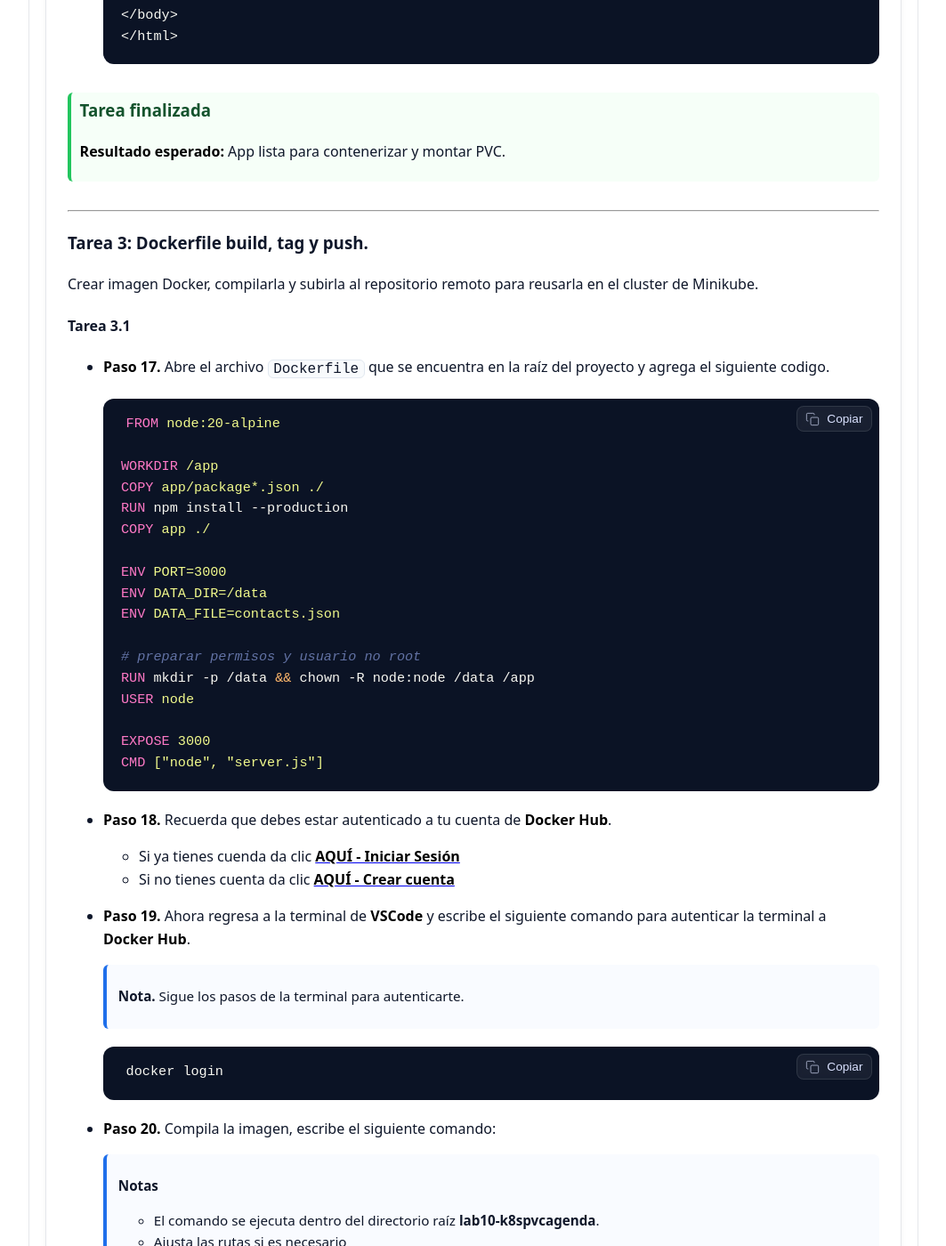
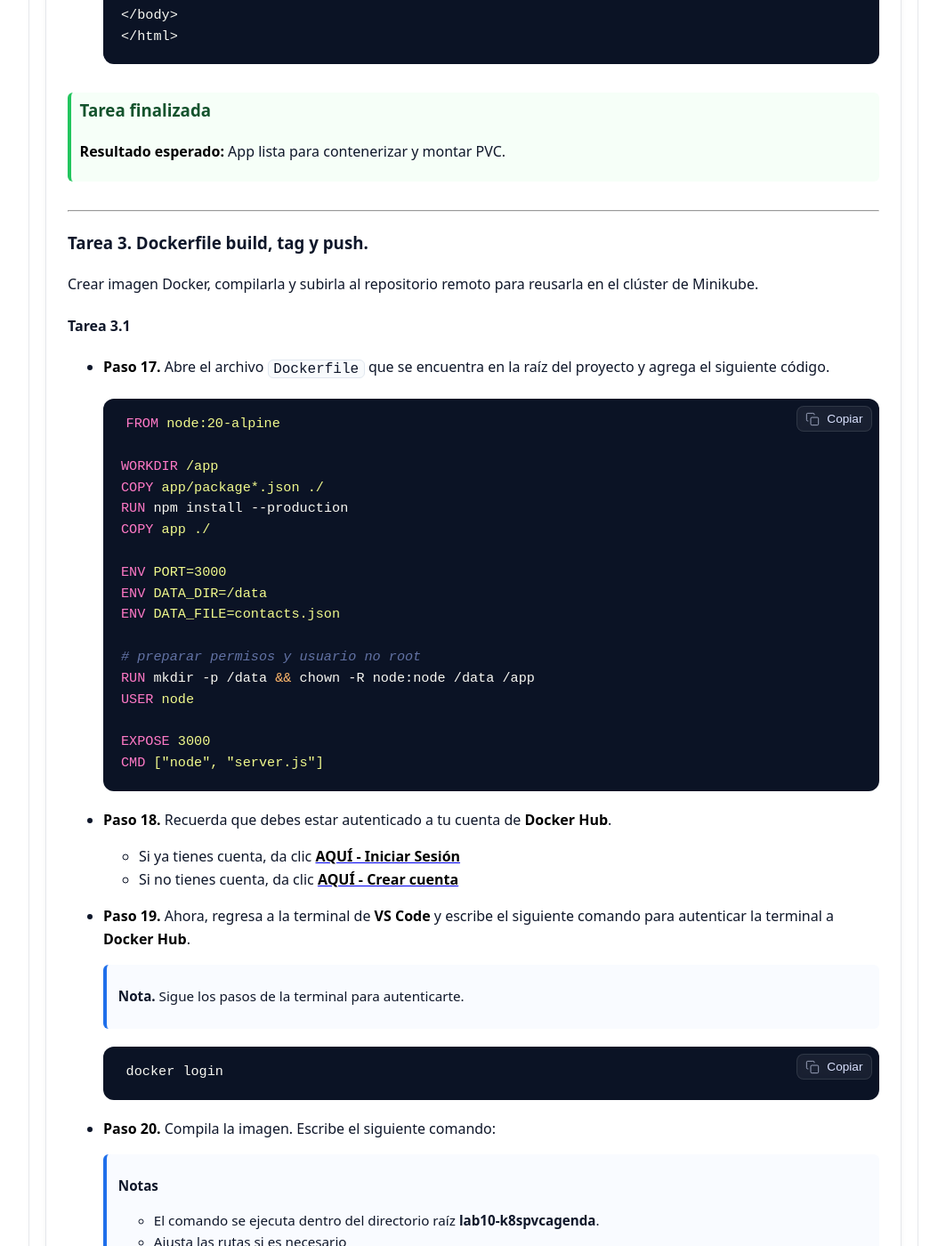
Before and after one commit to Netec-Mx/DOCK_KUB_V2, a Jekyll site: the page built from labs/capitulo10/lab10.md, in a window 1280 px wide and 1400 px high, scrolled down 9590 px. Shown: the whole window at 89% size, without its empty margins (108-1171 px from the left). Built offline with Jekyll 4.4.1, drawn with Linux system fonts in a browser that asks for light colours; some of the changed text lies outside the part shown.

Commit message:
Update lab10.md

````diff
--- a/labs/capitulo10/lab10.md
+++ b/labs/capitulo10/lab10.md
@@ -13,7 +13,7 @@
   - Terminal **Git Bash** dentro de VS Code
   - Conocimientos básicos de Node.js, Docker y Kubernetes
 introduction:
-  Un **PersistentVolume (PV)** representa almacenamiento físico (disco local/nube). Un **PersistentVolumeClaim (PVC)** es la **solicitud** de almacenamiento por parte de una app. Cuando montas un PVC en un Pod, los datos sobreviven a reinicios, reprogramaciones y actualizaciones de imagen. Convertiremos la **agenda efímera** parecida a la de la Práctica 1 en una **agenda persistente**, más cercana a producción.
+  Un **PersistentVolume (PV)** representa almacenamiento físico (disco local/nube). Un **PersistentVolumeClaim (PVC)** es la **solicitud** de almacenamiento por parte de una app. Cuando montas un PVC en un pod, los datos sobreviven a reinicios, reprogramaciones y actualizaciones de imagen. Convertiremos la **agenda efímera** parecida a la de la Práctica 1 en una **agenda persistente**, más cercana a producción.
 slug: lab10
 lab_number: 10
 final_result: >
@@ -26,7 +26,7 @@
 references:
   - text: Persistent Volumes & Claims
     url: https://kubernetes.io/docs/concepts/storage/persistent-volumes/
-  - text: Volumes en Pods
+  - text: Volumes en pods
     url: https://kubernetes.io/docs/concepts/storage/volumes/
   - text: Probes (liveness/readiness)
     url: https://kubernetes.io/docs/tasks/configure-pod-container/configure-liveness-readiness-startup-probes/
@@ -40,7 +40,7 @@
 
 ---
 
-### Tarea 1: Crear la estructura del proyecto
+### Tarea 1. Crear la estructura del proyecto
 
 Organizar carpetas para separar el código de la app y los manifiestos de Kubernetes. Esto facilita el mantenimiento, la depuración y el control de versiones.
 
@@ -50,7 +50,7 @@
 
 - **Paso 2.** Abre el **`Visual Studio Code`** lo puedes encontrar en el **Escritorio** del ambiente o puedes buscarlo en las aplicaciones de Windows.
 
-- **Paso 3.** Una vez abierto **VSCode** da clic en el icono de la imagen para abrir la terminal, se encuentra en la parte superior derecha.
+- **Paso 3.** Una vez abierto **VS Code** da clic en el icono de la imagen para abrir la terminal, se encuentra en la parte superior derecha.
 
   ![micint]({{ page.images_base | relative_url }}/18.png)
 
@@ -58,7 +58,7 @@
 
   ![micint]({{ page.images_base | relative_url }}/19.png)
 
-- **Paso 5.** Asegurate de estar dentro de la carpeta del curso llamada **dockerlabs** en la terminal de **VSCode**:
+- **Paso 5.** Asegúrate de estar dentro de la carpeta del curso llamada **dockerlabs** en la terminal de **VS Code**:
 
   > **Nota.** Si te quedaste en el directorio de una práctica, usa **`cd ..`** para volver a la raíz de laboratorios.
   {: .lab-note .info .compact}
@@ -74,7 +74,7 @@
   mkdir lab10-k8spvcagenda && cd lab10-k8spvcagenda
   ```
 
-- **Paso 7.** Valida en el **Explorador** de archivos dentro de VSCode que se haya creado el directorio:
+- **Paso 7.** Valida en el **Explorador** de archivos dentro de VS Code que se haya creado el directorio:
 
   > **Nota.** Trabajar en VS Code permite editar y versionar cómodamente. **Git Bash** brinda compatibilidad con comandos POSIX.
   {: .lab-note .info .compact}
@@ -167,7 +167,7 @@
 
 ---
 
-### Tarea 2: Implementar la Agenda (API + UI) con persistencia a archivo
+### Tarea 2. Implementar la agenda (API + UI) con persistencia a archivo
 
 Construirás una API Express (endpoints CRUD mínimos) y una UI simple. Los datos se guardan en **`/data/contacts.json`** para luego montar un PVC.
 
@@ -193,7 +193,7 @@
   }
   ```
 
-- **Paso 15.** Abre el archivo `app/server.js` y agrega el siguiente bloque de codigo para la logica de la aplicación.
+- **Paso 15.** Abre el archivo `app/server.js` y agrega el siguiente bloque de código para la lógica de la aplicación.
 
   > **Nota.** El archivo **`/data/contacts.json`** es el punto de persistencia donde montaremos el PVC.
   {: .lab-note .info .compact}
@@ -272,7 +272,7 @@
   });
   ```
 
-- **Paso 16.** Dentro del archivo `app/public/index.html` agrega el codigo para la pagina web y estilos sencillos.
+- **Paso 16.** Dentro del archivo `app/public/index.html` agrega el código para la página web y estilos sencillos.
 
   > **Nota.** UI mínima para **crear/listar/eliminar**. Perfecta para verificar persistencia fácilmente.
   {: .lab-note .info .compact}
@@ -359,13 +359,13 @@
 
 ---
 
-### Tarea 3: Dockerfile build, tag y push.
+### Tarea 3. Dockerfile build, tag y push.
 
-Crear imagen Docker, compilarla y subirla al repositorio remoto para reusarla en el cluster de Minikube.
+Crear imagen Docker, compilarla y subirla al repositorio remoto para reusarla en el clúster de Minikube.
 
 #### Tarea 3.1
 
-- **Paso 17.** Abre el archivo `Dockerfile` que se encuentra en la raíz del proyecto y agrega el siguiente codigo.
+- **Paso 17.** Abre el archivo `Dockerfile` que se encuentra en la raíz del proyecto y agrega el siguiente código.
 
   ```dockerfile
   FROM node:20-alpine
@@ -389,10 +389,10 @@
 
 - **Paso 18.** Recuerda que debes estar autenticado a tu cuenta de **Docker Hub**.
 
-  - Si ya tienes cuenda da clic [**AQUÍ - Iniciar Sesión**](https://login.docker.com/u/login/identifier?state=hKFo2SB1QXpUSzVVc3ZDYTAzQzlkWlFoYk9LWnlLZ1VOMzNnU6Fur3VuaXZlcnNhbC1sb2dpbqN0aWTZIGx0SFpVWDNQTzNPaFZlT1FxVDlWZUpzdWUya09FaWtjo2NpZNkgbHZlOUdHbDhKdFNVcm5lUTFFVnVDMGxiakhkaTluYjk)
-  - Si no tienes cuenta da clic [**AQUÍ - Crear cuenta**](https://app.docker.com/signup?_gl=1*1ugpfey*_gcl_au*OTcyNTkxNjkyLjE3NTc2MDY4MTU.*_ga*MTQxMjc1NjI4My4xNzU3NjA2ODE1*_ga_XJWPQMJYHQ*czE3NTc2MTE1NTQkbzIkZzEkdDE3NTc2MTE1NTQkajYwJGwwJGgw)
+  - Si ya tienes cuenta, da clic [**AQUÍ - Iniciar Sesión**](https://login.docker.com/u/login/identifier?state=hKFo2SB1QXpUSzVVc3ZDYTAzQzlkWlFoYk9LWnlLZ1VOMzNnU6Fur3VuaXZlcnNhbC1sb2dpbqN0aWTZIGx0SFpVWDNQTzNPaFZlT1FxVDlWZUpzdWUya09FaWtjo2NpZNkgbHZlOUdHbDhKdFNVcm5lUTFFVnVDMGxiakhkaTluYjk)
+  - Si no tienes cuenta, da clic [**AQUÍ - Crear cuenta**](https://app.docker.com/signup?_gl=1*1ugpfey*_gcl_au*OTcyNTkxNjkyLjE3NTc2MDY4MTU.*_ga*MTQxMjc1NjI4My4xNzU3NjA2ODE1*_ga_XJWPQMJYHQ*czE3NTc2MTE1NTQkbzIkZzEkdDE3NTc2MTE1NTQkajYwJGwwJGgw)
 
-- **Paso 19.** Ahora regresa a la terminal de **VSCode** y escribe el siguiente comando para autenticar la terminal a **Docker Hub**.
+- **Paso 19.** Ahora, regresa a la terminal de **VS Code** y escribe el siguiente comando para autenticar la terminal a **Docker Hub**.
 
   > **Nota.** Sigue los pasos de la terminal para autenticarte.
   {: .lab-note .info .compact}
@@ -401,7 +401,7 @@
   docker login
   ```
 
-- **Paso 20.** Compila la imagen, escribe el siguiente comando:
+- **Paso 20.** Compila la imagen. Escribe el siguiente comando:
 
   > **Notas**
   - El comando se ejecuta dentro del directorio raíz **lab10-k8spvcagenda**.
@@ -444,7 +444,7 @@
 
 ---
 
-### Tarea 4: Namespace y PVC (almacenamiento persistente)
+### Tarea 4. Namespace y PVC (almacenamiento persistente)
 
 Crearás un namespace para aislar recursos y un PVC que solicitará **1Gi** en modo `ReadWriteOnce`.
 
@@ -473,7 +473,7 @@
   minikube start
   ```
 
-- **Paso 25.** Ahora aplica el manifiesto de la configuración del namespace.
+- **Paso 25.** Ahora, aplica el manifiesto de la configuración del namespace.
 
   ```bash
   kubectl apply -f k8s/namespace.yaml
@@ -503,7 +503,7 @@
     volumeMode: Filesystem
   ```
 
-- **Paso 28.** Ahora aplica el manifiesto de la configuración del namespace.
+- **Paso 28.** Ahora, aplica el manifiesto de la configuración del namespace.
 
   ```bash
   kubectl apply -f k8s/pvc.yaml
@@ -641,9 +641,9 @@
 
 ---
 
-### Tarea 6: Service (NodePort), pruebas funcionales y persistencia
+### Tarea 6. Service (NodePort), pruebas funcionales y persistencia
 
-Exponer la app con un **Service NodePort** y demostrar que los datos **persisten** tras reiniciar el Pod.
+Exponer la app con un **Service NodePort** y demostrar que los datos **persisten** tras reiniciar el pod.
 
 #### Tarea 6.1
 
@@ -739,13 +739,13 @@
 
 ---
 
-### Tarea 7: Rolling update de la imagen sin perder datos
+### Tarea 7. Rolling update de la imagen sin perder datos
 
 Simular una actualización de la app (cambio visual menor) y realizar un **rolling update** para confirmar que los datos permanecen intactos en el PVC.
 
 #### Tarea 7.1
 
-- **Paso 44.** En el archivo `app/public/index.html` reemplaza todo el codigo existente por este nuevo.
+- **Paso 44.** En el archivo `app/public/index.html` reemplaza todo el código existente por este nuevo.
 
   > **Notas**
   - Cambios de estilos en los titulos, botones (Simula una nueva versión)
@@ -897,13 +897,13 @@
 
 ---
 
-### Tarea 8: Limpieza de recursos
+### Tarea 8. Limpieza de recursos
 
 Siempre es importante detener y eliminar recursos creados que no se usaran.
 
-#### Tarea 18.1
+#### Tarea 8.1
 
-- **Paso 52.** Ejecuta el siguiente comando que limpiara todo lo creado en el cluster.
+- **Paso 52.** Ejecuta el siguiente comando que limpiara todo lo creado en el clúster.
 
   > **Nota.** Puede tardar unos segundos.
   {: .lab-note .info .compact}
@@ -912,10 +912,10 @@
   kubectl delete namespace agenda-pvc
   ```
 
-- **Paso 53.** Verifica que este limpio.
+- **Paso 53.** Verifica que esté limpio.
 
   > **Notas**
-  - `service/kubernetes` no se borra es parte del cluster.
+  - `service/kubernetes` no se borra es parte del clúster.
   - Verifica que ya no aparezca **agenda-pvc** como namespace.
   {: .lab-note .info .compact}
 
````
Also changed, not shown: other parts of labs/capitulo10/lab10.md (+29 -29 lines).
